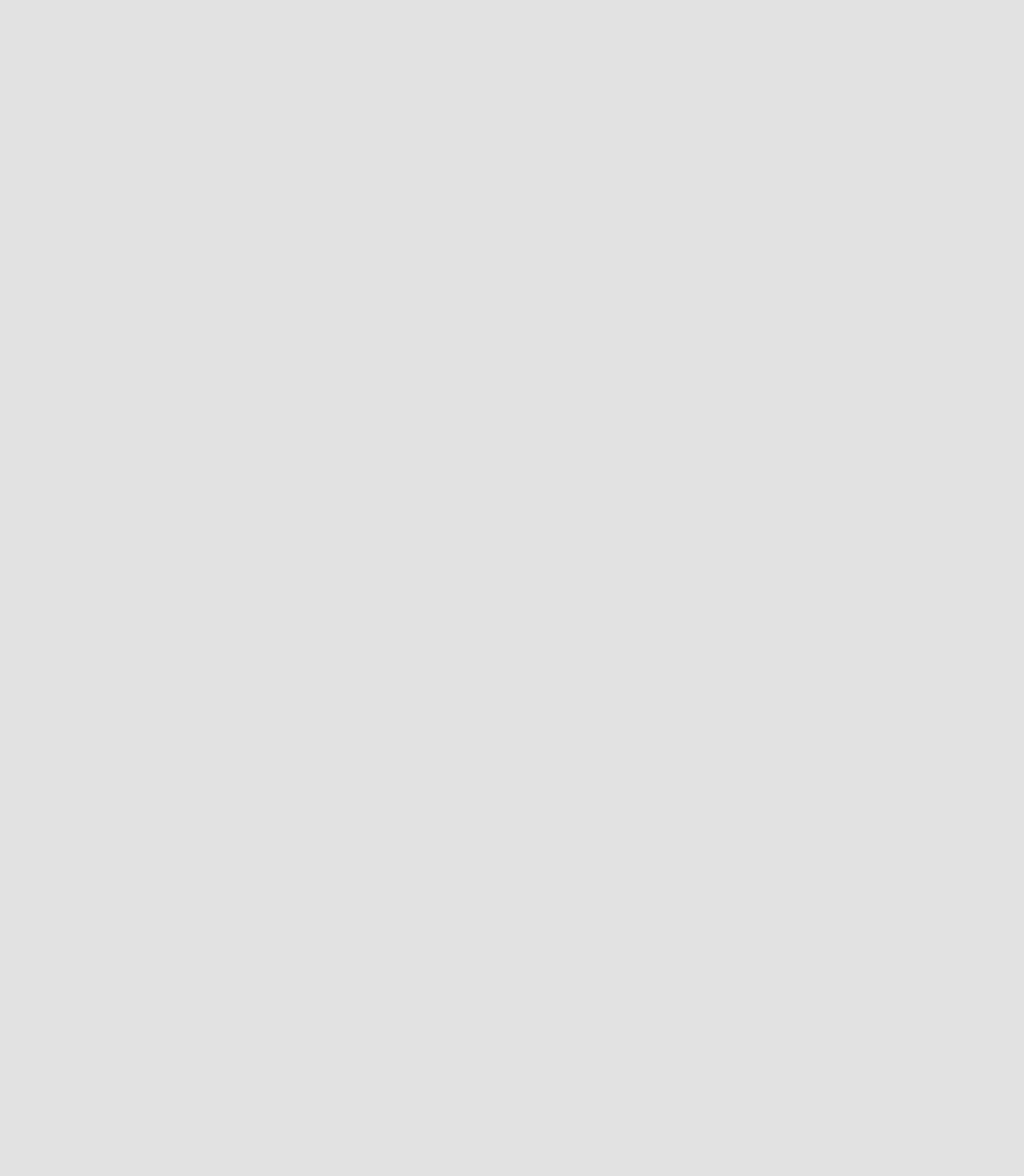
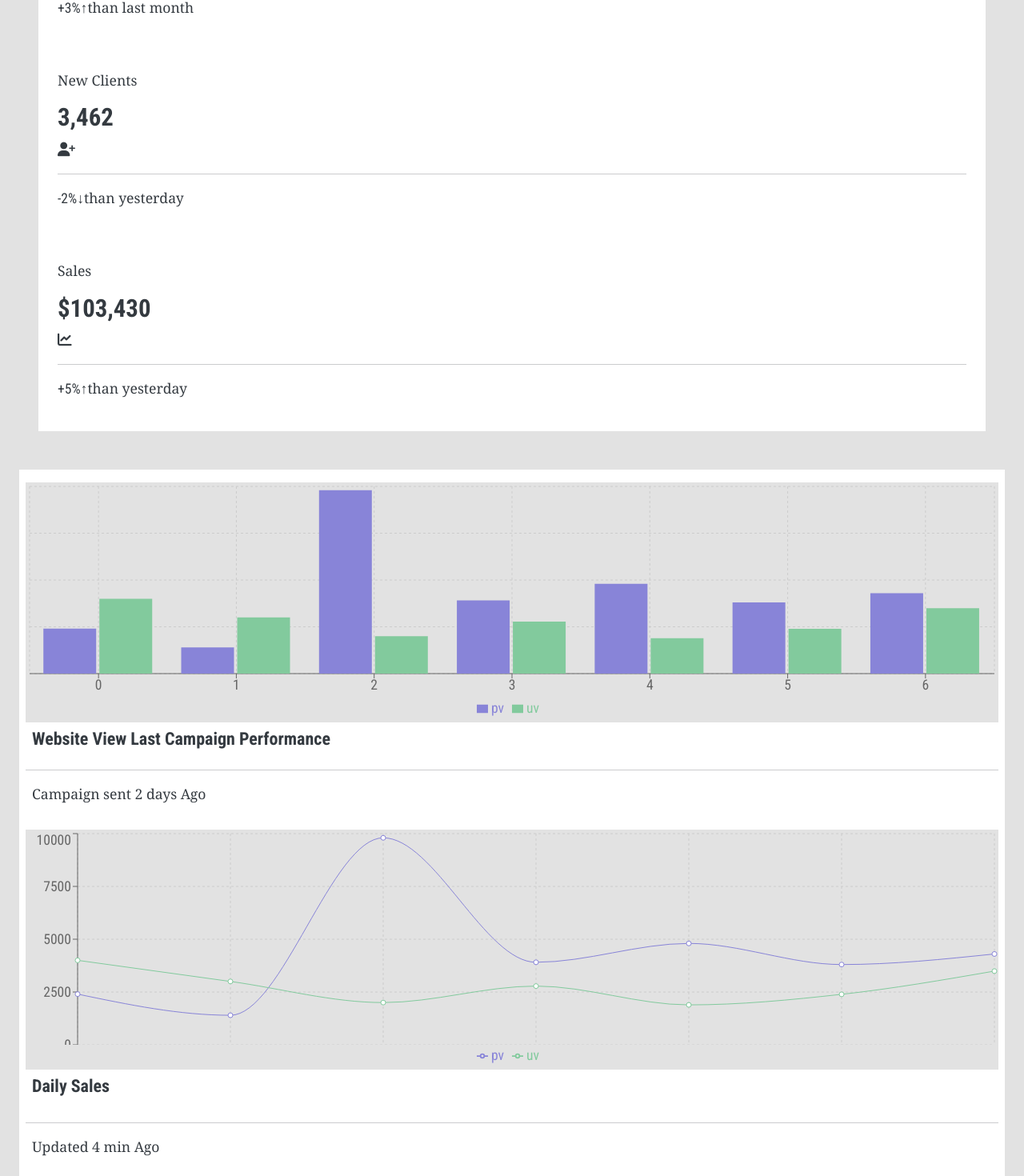
Before and after one commit to AlbinJames56/Biz-matrics-dashborad, a React (Vite) app: page / in a window 1280 px wide. Shown: the part 1236-2706 px from the top of the page at 80% size. Before the commit the page ends 896 px from the top, so only its background shows below. Built offline with nearby package versions, Linux system fonts and the light colour scheme.

Commit message:
added cards and graphs in home page

```diff
--- a/package.json
+++ b/package.json
@@ -14,7 +14,8 @@
     "react": "^18.3.1",
     "react-bootstrap": "^2.10.4",
     "react-dom": "^18.3.1",
-    "react-router-dom": "^6.26.1"
+    "react-router-dom": "^6.26.1",
+    "recharts": "^2.12.7"
   },
   "devDependencies": {
     "@eslint/js": "^9.9.0",
--- /dev/null
+++ b/src/Components/Cards.jsx
@@ -0,0 +1,38 @@
+import React from "react";
+
+const Cards = ({ title, value, percentage, icon, trend, text }) => {
+  return (
+    <>
+    <div className="bg-white shadow-md rounded-lg p-4">
+        <div className="bg-white flex items-center justify-between ">
+        <div className="bg-white">
+          <p className="text-grey-600 text-sm bg-white">{title}</p>
+          <h3 className="text-2xl bg-white font-bold">{value}</h3>
+        </div>
+        <div className="text-4xl bg-white text-grey-300">
+          <i className={`fa-solid ${icon} bg-white`}></i>
+        </div>
+        <div>
+    </div>
+
+      </div>
+      <hr />
+        <p className="bg-white">
+          {" "}
+          <span
+            className={`bg-white text-sm ${
+              trend === "up" ? "text-green-500" : "text-red-500"
+            }`}
+          >
+            {percentage}
+            {trend === "up" ? "↑" : "↓"}
+          </span>
+          {text}
+        </p>
+    </div>
+
+    </>
+  );
+};
+
+export default Cards;
--- a/src/Components/Footer.jsx
+++ b/src/Components/Footer.jsx
@@ -2,7 +2,9 @@ import React from 'react'
 
 function Footer() {
   return (
-    <div>Footer</div>
+    <>
+
+    </>
   )
 }
 
--- a/src/Components/Header.jsx
+++ b/src/Components/Header.jsx
@@ -6,7 +6,7 @@ function Header() {
     <nav className="flex justify-between items-center   pt-2 p-4 sm:pt-0">
       <div className="flex flex-col sm:pt-0  md:flex-row  ">
         <Link to="#home" className="mt-0 md:m-4  lg:ml-4">
-          <p className="text-gray-600 text-sm font-medium md:mt-4 md:pt-5 md:mt-1">
+          <p className="text-gray-600 text-sm font-medium lg:mt-4 md:pt-5 md:mt-1">
             DashBoard
           </p>
         </Link>
--- /dev/null
+++ b/src/Pages/Graphs.jsx
@@ -0,0 +1,77 @@
+import React from 'react'
+import { BarChart, Bar, LineChart, Line, XAxis, YAxis, CartesianGrid, Tooltip, Legend, ResponsiveContainer } from 'recharts';
+
+const Graphs=()=> {
+    const data = [
+        { name: 'M', uv: 4000, pv: 2400, amt: 2400 },
+        { name: 'T', uv: 3000, pv: 1398, amt: 2210 },
+        { name: 'W', uv: 2000, pv: 9800, amt: 2290 },
+        { name: 'T', uv: 2780, pv: 3908, amt: 2000 },
+        { name: 'F', uv: 1890, pv: 4800, amt: 2181 },
+        { name: 'S', uv: 2390, pv: 3800, amt: 2500 },
+        { name: 'S', uv: 3490, pv: 4300, amt: 2100 },
+      ];
+  return (
+    < >
+    <div className="grid sm:grid-cols-1 lg:grid-cols-2 xl:grid-cols-3 gap-4  ">
+        {/* Bar chart */}
+        <div className="bg-white shadow-md rounded-lg p-2 pt-3">
+
+            <ResponsiveContainer width="100%" height={300} c>
+                <BarChart data={data} className='bg-white'>
+                    <CartesianGrid strokeDasharray="3 3"/>
+                    <XAxis className='bg-white'/>
+                    <Tooltip/>
+                    <Legend/>
+                    <Bar dataKey="pv" fill="#8884d8"/>
+                    <Bar dataKey="uv" fill='#82ca9d'/>
+                </BarChart>
+             </ResponsiveContainer>
+              <h5 className='bg-white p-2'>Website View Last Campaign Performance</h5>
+              <hr />
+             <p className="text-grey-500 bg-white text-xs m-2">Campaign sent 2 days Ago</p>
+        </div>
+
+        {/* Line Chart sales*/}
+    <div className="bg-white shadow-md rounded-lg p-2 pt-3">
+
+        <ResponsiveContainer width="100%" height={300}>
+        <LineChart data={data}>
+        <CartesianGrid strokeDasharray="3 3"/>
+        <YAxis/>
+        <Tooltip/>
+        <Legend/>
+        <Line type="monotone" dataKey="pv" stroke="#8884d8" />
+            <Line type="monotone" dataKey="uv" stroke="#82ca9d" />
+            </LineChart>
+            </ResponsiveContainer>
+            <h5 className='  bg-white p-2 mb-4'> Daily Sales</h5>
+            <hr />
+            <p className="text-grey-600 bg-white text-xs m-2">Updated 4 min Ago</p>
+    </div>
+
+    {/* line Chart completed */}
+ {/* Line Chart 2 */}
+ <div className="bg-white shadow-md rounded-lg p-2 pt-3">
+
+        <ResponsiveContainer width="100%" height={300}>
+          <LineChart data={data}>
+            <CartesianGrid strokeDasharray="3 3" />
+            <XAxis dataKey="name" />
+            <YAxis />
+            <Tooltip />
+            <Legend />
+            <Line type="monotone" dataKey="pv" stroke="#8884d8" />
+            <Line type="monotone" dataKey="uv" stroke="#82ca9d" />
+          </LineChart>
+        </ResponsiveContainer>
+         <h5  className="bg-white p-2">Completed Tasks Last Campaign Performance</h5>
+         <hr />
+        <p className="text-gray-500 bg-white text-xs m-2">just updated</p>
+      </div>
+    </div>
+    </>
+  )
+}
+
+export default Graphs
--- a/src/Pages/Home.jsx
+++ b/src/Pages/Home.jsx
@@ -1,8 +1,25 @@
 import React from 'react'
+import Cards from '../Components/Cards'
+import Graphs from './Graphs'
 
-function Home() {
+const Home=()=> {
+  const cards=[
+    { title: "Today's Money", value: "$53k", percentage: "+5%", icon: "fa-wallet", trend: "up" ,text:"than last week"},
+    { title: "Today's Users", value: "2,300", percentage: "+3%", icon: "fa-users", trend: "up" ,text:"than last month" },
+    { title: "New Clients", value: "3,462", percentage: "-2%", icon: "fa-user-plus", trend: "down" ,text:"than yesterday" },
+    { title: "Sales", value: "$103,430", percentage: "+5%", icon: "fa-chart-line", trend: "up"  ,text:"than yesterday"},
+  ]
   return (
-    <div>Home</div>
+    <>
+      <div className="grid  sm:grid-cols-1 lg:grid-cols-2 xl:grid-cols-4 gap-4 p-4">
+        {cards.map((card,index)=>(
+          <Cards key={index}{...card}/>
+        ))}
+      </div>
+      <div className="pt-4">
+        <Graphs/>
+      </div>
+    </>
   )
 }
 
```
Also changed, not shown: 1 other file (tests, documents, lock files or other folders).
